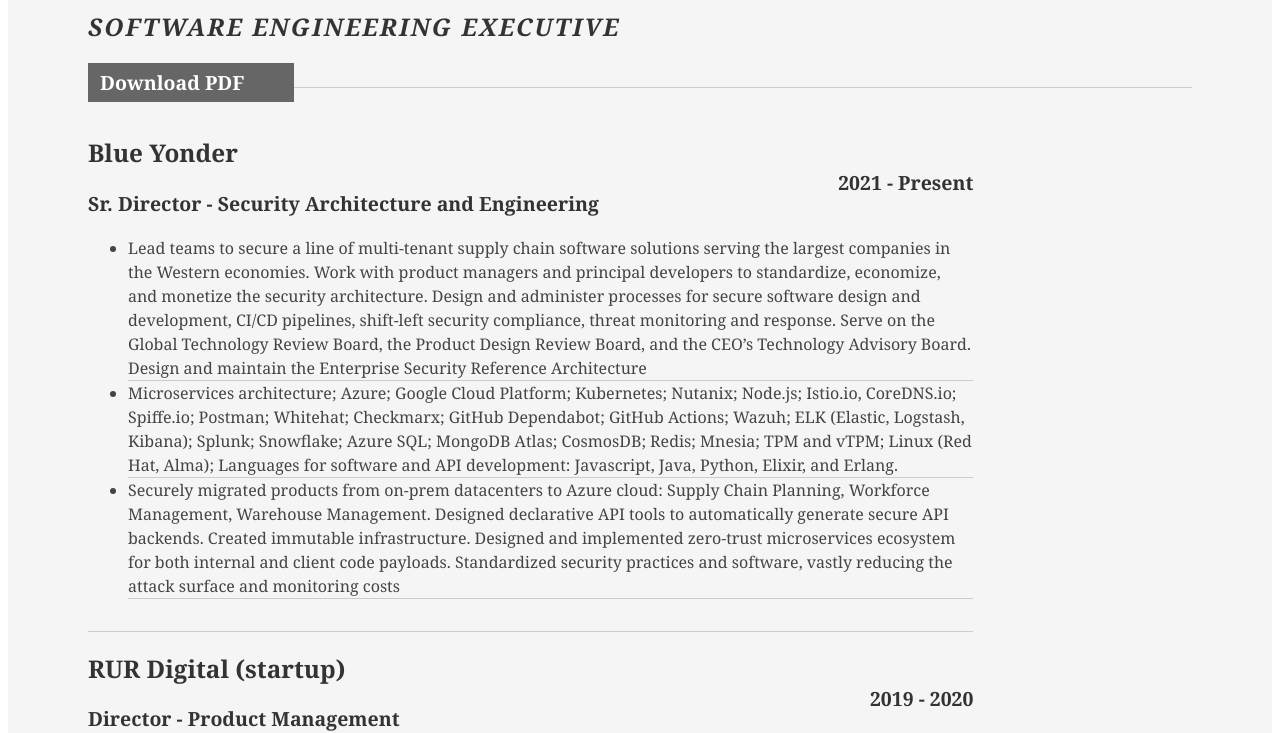
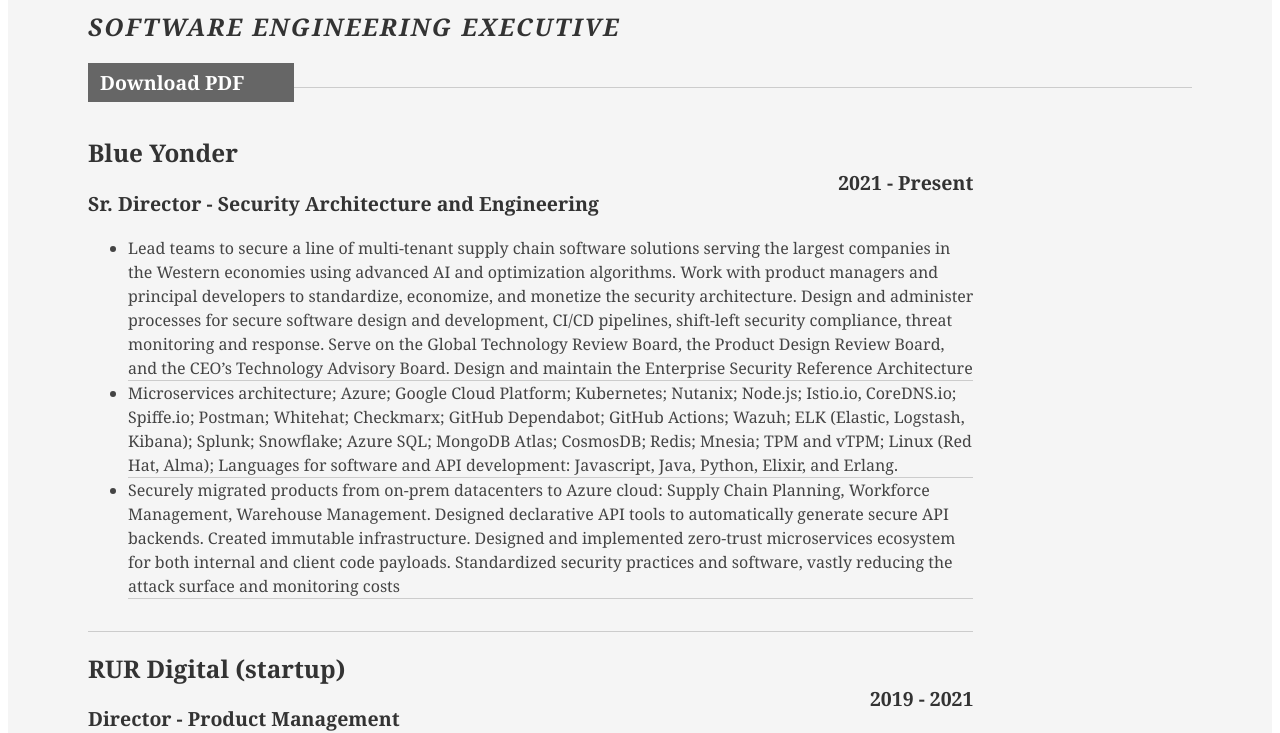
Before and after one commit to jeff-younger/jeff-younger.github.io, a plain HTML site: page index.html in a window 1280 px wide. Shown: the part 225-958 px from the top of the page. Drawn offline with Linux system fonts and the light colour scheme; a small style sheet from the web is missing.

Commit message:
Update index.html

```diff
--- a/index.html
+++ b/index.html
@@ -44,7 +44,7 @@
 								<h3>Sr. Director - Security Architecture and Engineering</h3>
 								<h4>2021 - Present</h4>
 								<ul>
-									<li>Lead teams to secure a line of multi-tenant supply chain software solutions serving the largest companies in the Western economies. Work with product managers and principal developers to standardize, economize, and monetize the security architecture. Design and administer processes for secure software design and development, CI/CD pipelines, shift-left security compliance, threat monitoring and response. Serve on the Global Technology Review Board, the Product Design Review Board, and the CEO’s Technology Advisory Board. Design and maintain the Enterprise Security Reference Architecture</li>
+									<li>Lead teams to secure a line of multi-tenant supply chain software solutions serving the largest companies in the Western economies  using advanced AI and optimization algorithms. Work with product managers and principal developers to standardize, economize, and monetize the security architecture. Design and administer processes for secure software design and development, CI/CD pipelines, shift-left security compliance, threat monitoring and response. Serve on the Global Technology Review Board, the Product Design Review Board, and the CEO’s Technology Advisory Board. Design and maintain the Enterprise Security Reference Architecture</li>
 									<li>Microservices architecture; Azure; Google Cloud Platform; Kubernetes; Nutanix; Node.js; Istio.io, CoreDNS.io; Spiffe.io; Postman; Whitehat; Checkmarx; GitHub Dependabot; GitHub Actions; Wazuh; ELK (Elastic, Logstash, Kibana); Splunk; Snowflake; Azure SQL; MongoDB Atlas; CosmosDB; Redis; Mnesia; TPM and vTPM; Linux (Red Hat, Alma); Languages for software and API development: Javascript, Java, Python, Elixir, and Erlang.</li>
 									<li>Securely migrated products from on-prem datacenters to Azure cloud: Supply Chain Planning, Workforce Management, Warehouse Management. Designed declarative API tools to automatically generate secure API backends. Created immutable infrastructure. Designed and implemented zero-trust microservices ecosystem for both internal and client code payloads. Standardized security  practices and software, vastly reducing the attack surface and monitoring costs</li>
 								</ul>
@@ -53,7 +53,7 @@
 							<div class="job">
 								<h2>RUR Digital (startup)</h2>
 								<h3>Director - Product Management</h3>
-								<h4>2019 - 2020</h4>
+								<h4>2019 - 2021</h4>
 								<ul>
 									<li>P&L responsibility and management responsibility for next-gen multi-tenant recruiting software requirements and prototypes. Conducted alpha client needs analysis and product definitions. Developed pricing strategy. Negotiated anonymous data collection for training neural networks</li>
 									<li>Python; Keras; TensorFlow; Torch; Gensim; Apache Singa; Elixir; Google Cloud Platform; Google BigQuery.</li>
@@ -79,7 +79,7 @@
 								<ul>
 									<li>Managed product development teams for a retail logistics startup. Developed AI algorithms and technical approaches to scale web-based product for large retail companies. Transformed the user experience of the product into a visual composer rather than a statistical spreadsheet.</li>
 									<li>Sencha; Numbers.js; Synaptic.js; MongoDB; Languages: Javascript, Python.</li>
-									<li>Led R&D team to create new approximation algorithm for 100x+ performance improvements. Secured over $300k in new revenue form new product enhancements.</li>
+									<li>Led R&D team to create new approximation algorithm for 100x+ performance improvements. Secured over $300k in new revenue from new product enhancements.</li>
 								</ul>
 							</div>
 
```
